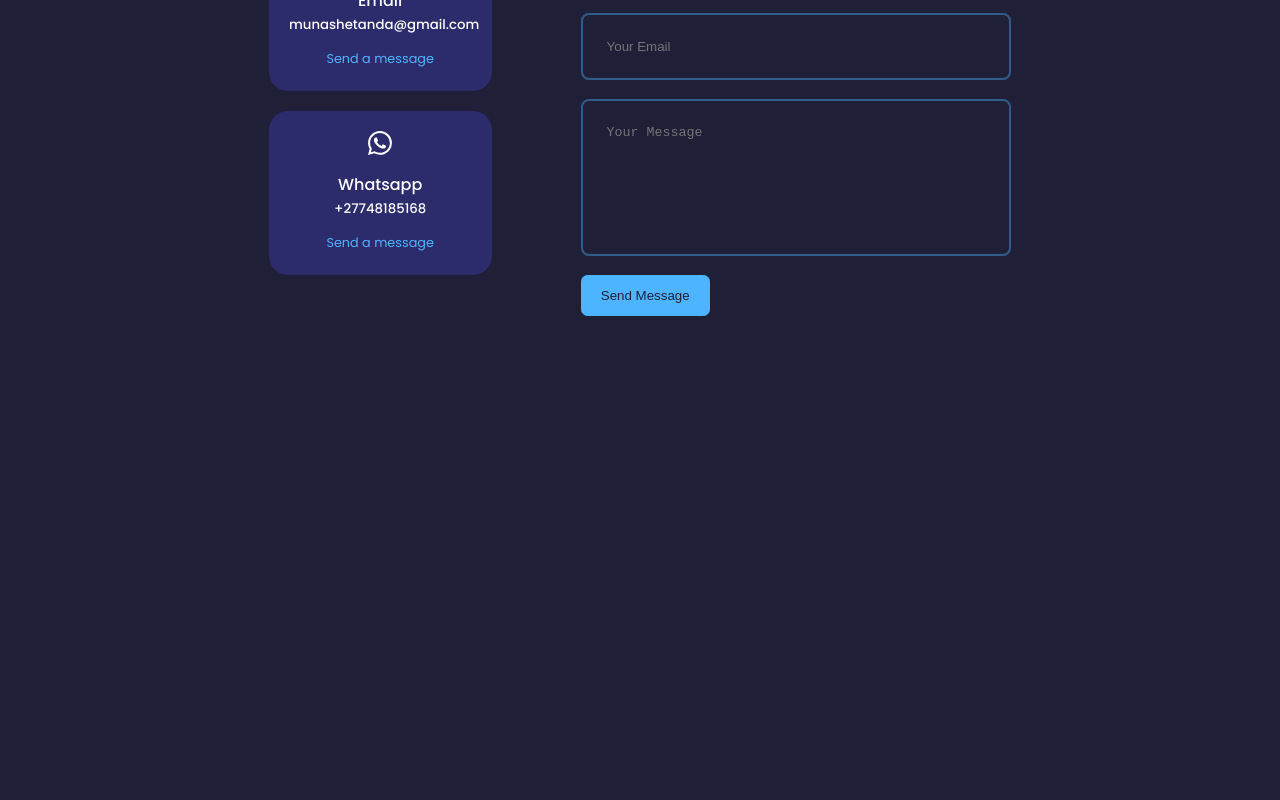
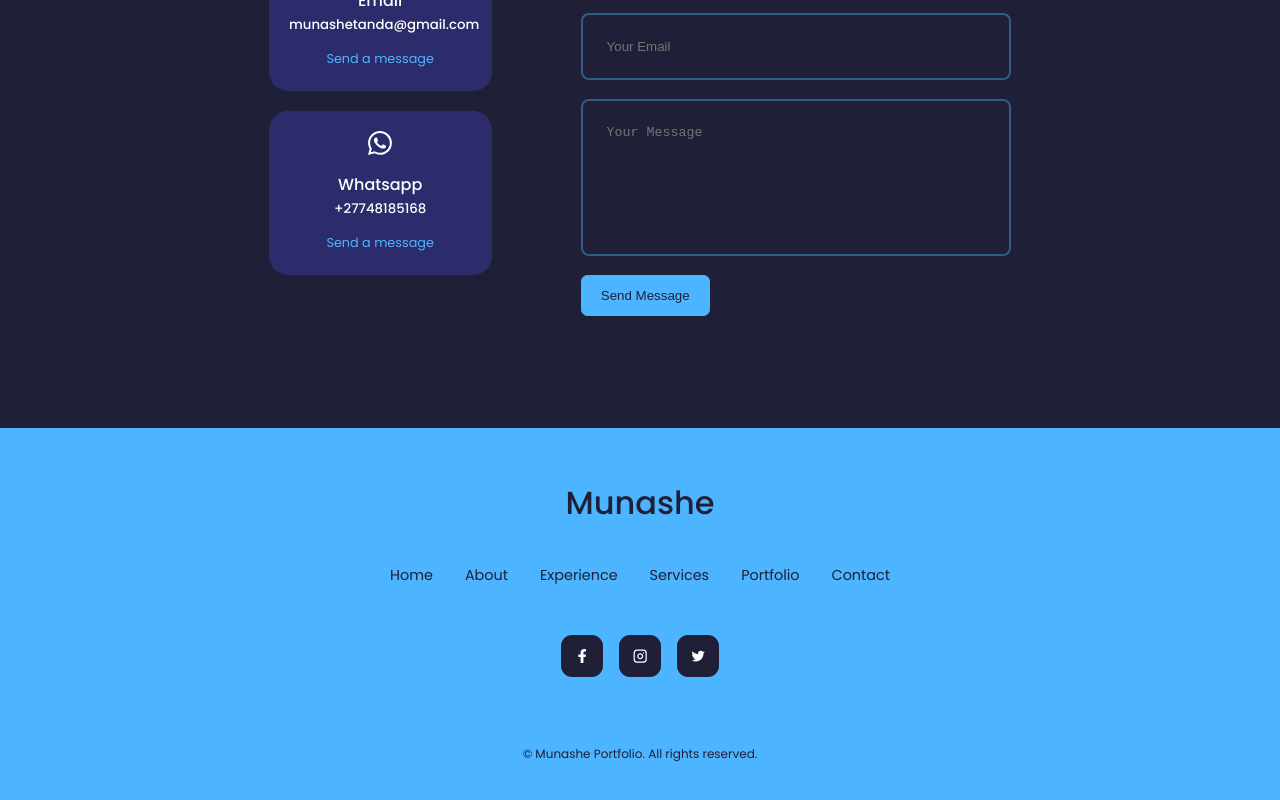
Before and after one commit to dev-munashe/munashe-pp, a React (Create React App) app: page / in a window 1280 px wide. Shown: the part 5615-6415 px from the top of the page. Before the commit the page ends 5931 px from the top, so only its background shows below. Built offline with nearby package versions, Linux system fonts and the light colour scheme.

Commit message:
Added footer for my site.

```diff
--- a/src/App.js
+++ b/src/App.js
@@ -7,6 +7,7 @@ import Services from './components/services/Services'
 import Portfolio from './components/portfolio/Portfolio'
 import Testimonial from './components/testimonials/Testimonial'
 import Contact from './components/contact/Contact'
+import Footer from './components/footer/Footer'
 
 const App = () => {
   return (
@@ -19,6 +20,7 @@ const App = () => {
       <Portfolio />
       <Testimonial />
       <Contact />
+      <Footer />
     </>
   )
 }
--- a/src/components/footer/Footer.jsx
+++ b/src/components/footer/Footer.jsx
@@ -0,0 +1,34 @@
+import React from 'react'
+import './footer.css'
+import {FaFacebookF} from 'react-icons/fa'
+import {FiInstagram} from 'react-icons/fi'
+import {IoLogoTwitter} from 'react-icons/io'
+
+const Footer = () => {
+  return (
+    <footer id='footer'>
+      <a href="#" className='footer_logo'>Munashe</a>
+
+      <ul className="permalinks">
+        <li><a href="#">Home</a></li>
+        <li><a href="#about">About</a></li>
+        <li><a href="#experience">Experience</a></li>
+        <li><a href="#services">Services</a></li>
+        <li><a href="#portfolio">Portfolio</a></li>
+        <li><a href="#contact">Contact</a></li>
+      </ul>
+
+      <div className="footer__socials">
+        <a href="https://facebook.com"><FaFacebookF/></a>
+        <a href="https://instagram.com"><FiInstagram/></a>
+        <a href="https://twitter.com"><IoLogoTwitter/></a>
+      </div>
+
+      <div className="footer__copyright">
+        <small>&copy; Munashe Portfolio. All rights reserved.</small>
+      </div>
+    </footer>
+  )
+}
+
+export default Footer
--- a/src/components/footer/footer.css
+++ b/src/components/footer/footer.css
@@ -0,0 +1,66 @@
+footer {
+    background: var(--color-primary);
+    padding: 3rem 0;
+    text-align: center;
+    font-size: 0.9rem;
+    margin-top: 7rem;
+}
+
+footer a{
+    color: var(--color-bg);
+}
+
+.footer_logo {
+    font-size: 2rem;
+    font-weight: 500;
+    margin-bottom: 2rem;
+    display: inline-block;
+}
+
+.permalinks{
+    display: flex;
+    flex-wrap: wrap;
+    justify-content: center;
+    gap: 2rem;
+    margin: 0 auto 3rem;
+}
+
+.footer__socials{
+    display: flex;
+    justify-content: center;
+    gap: 1rem;
+    margin-bottom: 4rem;
+}
+
+.footer__socials a {
+    background: var(--color-bg);
+    color: var(--color-white);
+    padding: 0.8rem;
+    border-radius: 0.7rem;
+    display: flex;
+    border: 1px solid transparent;
+}
+
+.footer__socials a:hover{
+    background: transparent;
+    color: var(--color-bg);
+    border-color: var(--color-bg) ;
+}
+
+.footer__copyright{
+    color: var(--color-bg);
+    margin-bottom: 4rem;
+}
+
+/* ========= Media Queries(Small DEVICES) ========*/
+
+@media screen and (max-width: 600px) {
+    .permalinks{
+        flex-direction: column;
+        gap: 1.5rem;
+    }
+
+    .footer__socials{
+        margin-bottom: 2.6rem;
+    }
+}
```
